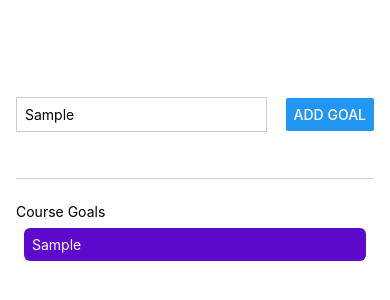
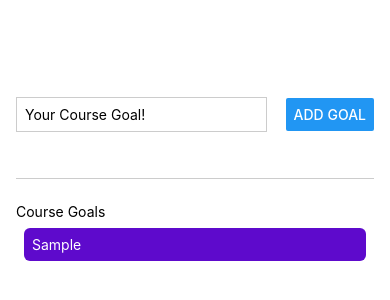
Before and after one commit to Yanters/React-Native, a React Native app: screen / in a window 390 px wide. Both pictures are taken after typing "Sample" into the empty fields and a click on the button "ADD GOAL". Shown: the top 300 px of the page. Built offline with nearby package versions, Linux system fonts and the light colour scheme.

Commit message:
Split into components

```diff
--- a/App.js
+++ b/App.js
@@ -1,23 +1,12 @@
-import {
-  Button,
-  StyleSheet,
-  Text,
-  TextInput,
-  View,
-  FlatList,
-} from 'react-native';
+import { StyleSheet, Text, View, FlatList } from 'react-native';
 import React, { useState } from 'react';
+import GoalItem from './components/GoalItem';
+import GoalInput from './components/GoalInput';
 
 export default function App() {
-  const [enteredGoal, setEnteredGoal] = useState('');
   const [courseGoals, setCourseGoals] = useState([]);
 
-  const goalInputHandler = (enteredText) => {
-    setEnteredGoal(enteredText);
-  };
-
-  const addGoalHandler = () => {
-    console.log(enteredGoal);
+  const addGoalHandler = (enteredGoal) => {
     setCourseGoals((currentGoals) => [
       ...currentGoals,
       { text: enteredGoal, id: Math.random().toString() },
@@ -26,26 +15,15 @@
 
   return (
     <View style={styles.appContainer}>
-      <View style={styles.inputContainer}>
-        <TextInput
-          style={styles.textInput}
-          placeholder='Your Course Goal!'
-          onChangeText={goalInputHandler}
-        />
-        <Button title='ADD GOAL' onPress={addGoalHandler} />
-      </View>
+      <GoalInput onAddGoal={addGoalHandler} />
       <View style={styles.goalsContainer}>
         <Text>Course Goals</Text>
         <FlatList
           data={courseGoals}
           renderItem={(itemData) => {
-            return (
-              <View style={styles.goalItem}>
-                <Text style={styles.goalItemText}>{itemData.item.text}</Text>
-              </View>
-            );
+            return <GoalItem text={itemData.item.text} />;
           }}
-        keyExtractor={(item, index) => item.id}
+          keyExtractor={(item, index) => item.id}
         />
       </View>
     </View>
@@ -58,32 +36,7 @@
     paddingTop: 50,
     paddingHorizontal: 16,
   },
-  inputContainer: {
-    flex: 1,
-    flexDirection: 'row',
-    justifyContent: 'space-between',
-    alignItems: 'center',
-    marginBottom: 24,
-    borderBottomWidth: 1,
-    borderBottomColor: '#ccc',
-  },
-  textInput: {
-    borderWidth: 1,
-    borderColor: '#ccc',
-    width: '70%',
-    marginRight: 8,
-    padding: 8,
-  },
   goalsContainer: {
     flex: 5,
   },
-  goalItem: {
-    margin: 8,
-    padding: 8,
-    borderRadius: 6,
-    backgroundColor: '#5e0acc',
-  },
-  goalItemText: {
-    color: '#fff',
-  },
 });
--- /dev/null
+++ b/components/GoalInput.js
@@ -0,0 +1,48 @@
+import { View, TextInput, Button, StyleSheet } from 'react-native';
+import { useState } from 'react';
+
+const GoalInput = (props) => {
+  const [enteredGoal, setEnteredGoal] = useState('');
+
+  const goalInputHandler = (enteredText) => {
+    setEnteredGoal(enteredText);
+  };
+
+  const addGoalHandler = () => {
+    props.onAddGoal(enteredGoal);
+    setEnteredGoal('');
+  };
+
+  return (
+    <View style={styles.inputContainer}>
+      <TextInput
+        style={styles.textInput}
+        placeholder='Your Course Goal!'
+        onChangeText={goalInputHandler}
+        value={enteredGoal}
+      />
+      <Button title='ADD GOAL' onPress={addGoalHandler} />
+    </View>
+  );
+};
+
+export default GoalInput;
+
+const styles = StyleSheet.create({
+  inputContainer: {
+    flex: 1,
+    flexDirection: 'row',
+    justifyContent: 'space-between',
+    alignItems: 'center',
+    marginBottom: 24,
+    borderBottomWidth: 1,
+    borderBottomColor: '#ccc',
+  },
+  textInput: {
+    borderWidth: 1,
+    borderColor: '#ccc',
+    width: '70%',
+    marginRight: 8,
+    padding: 8,
+  },
+});
--- /dev/null
+++ b/components/GoalItem.js
@@ -0,0 +1,23 @@
+import { StyleSheet, Text, View } from 'react-native';
+
+const GoalItem = (props) => {
+  return (
+    <View style={styles.goalItem}>
+      <Text style={styles.goalItemText}>{props.text}</Text>
+    </View>
+  );
+};
+
+export default GoalItem;
+
+const styles = StyleSheet.create({
+  goalItem: {
+    margin: 8,
+    padding: 8,
+    borderRadius: 6,
+    backgroundColor: '#5e0acc',
+  },
+  goalItemText: {
+    color: '#fff',
+  },
+});
```
